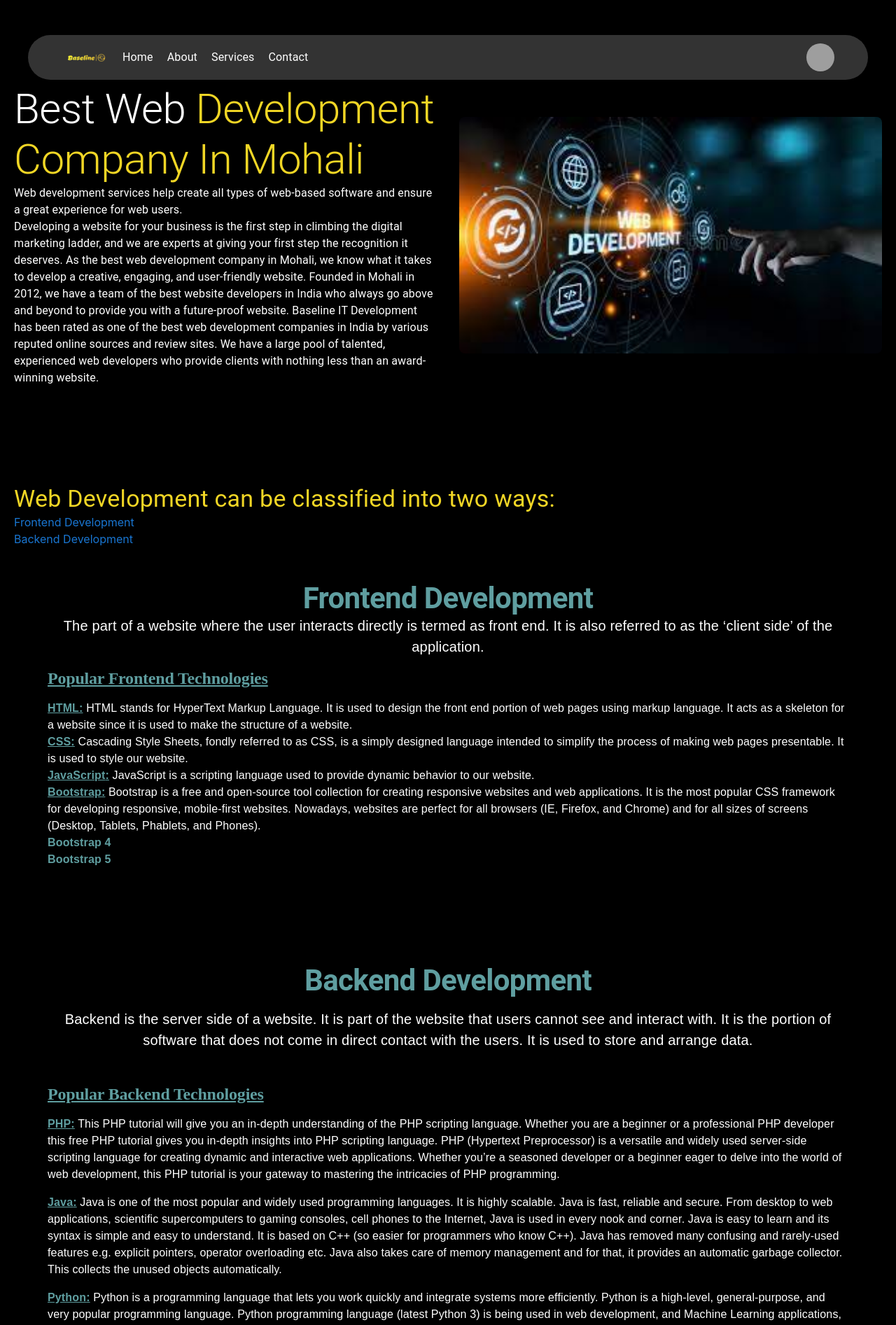
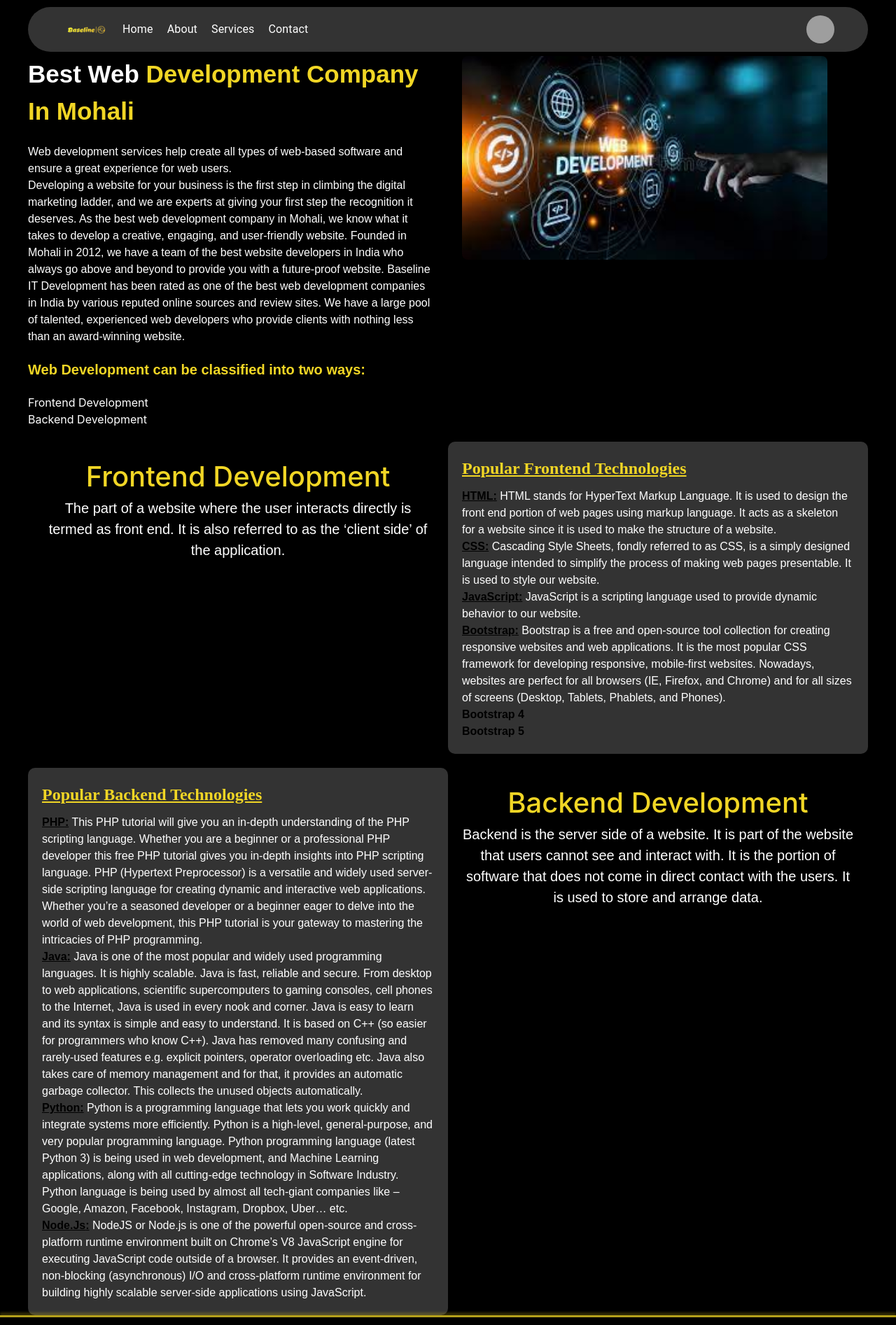
Before and after one commit to PriyankaSharma13/react-baseline, a React (Create React App) app in the folder baseline-project/: page /webdevelopment in a window 1280 px wide. Shown: the top 1893 px of the page at 70% size. Built offline with nearby package versions, Linux system fonts and the light colour scheme; grey boxes are pictures that could not be loaded.

Commit message:
fix: designing

```diff
--- a/baseline-project/src/common/navbar/navbar.module.css
+++ b/baseline-project/src/common/navbar/navbar.module.css
@@ -1,11 +1,18 @@
+*{
+  margin: 0;
+  padding: 0;
+  box-sizing: border-box;
+
+}
 .navbar {
-width: 100%;
+/* width: 100%; */
 background:var(--black) !important;
+height: 80px;
 }
 .navbarContainer {
     max-width: 1200px;
     margin: 0 auto;
-    margin-top: 50px;
+    margin-top: 10px;
     z-index: 1;
     position: relative;
     backdrop-filter: blur(10px);
--- a/baseline-project/src/pages/contact/Contact.js
+++ b/baseline-project/src/pages/contact/Contact.js
@@ -34,7 +34,7 @@ function Contact() {
 
   return (
     <>
-    <Box sx={{  }}>
+    <Box>
         <Navbar />
         <Box className="container mx-auto mt-8 mb-4">
           <Typography variant="h2" className="text-2xl font-bold mb-4">Contact Us</Typography>
--- a/baseline-project/src/pages/servicesinformation/webdevelopment/Webdevelopment.js
+++ b/baseline-project/src/pages/servicesinformation/webdevelopment/Webdevelopment.js
@@ -1,53 +1,65 @@
 import React from "react";
 import Navbar from "../../../common/navbar/Navbar";
-import { Box, Grid, Typography, Link } from "@mui/material";
 import img from "../../../assets/images.jpg";
-import Footer from "../../../components/footer/footer";
-import styles from "./styles.module.css";
 import Frontend from "./frontendinfo/Frontend";
 import Backend from "./backendinfo/Backend";
+import { Link } from "react-router-dom";
+import styles from "./styles.module.css";
+import Footer from "../../../components/footer/footer";
 
 const WebDevelopment = () => {
   return (
-    <Box>
+    <>
+      {/* Navbar */}
       <Navbar />
-      <Box sx={{ backgroundColor: "black" }}>
-        <Box maxWidth="xl" className={styles.container}>
-          <Grid container spacing={4} alignItems="center">
-            <Grid item xs={12} md={6}>
-              <Typography variant="h2" className={styles.heading}>
+
+      {/* Main Content */}
+      <div style={{ marginTop: '80px', backgroundColor: "black" }}>
+        <div style={{ backgroundColor: "black", margin: "0 auto", maxWidth: "1200px" }}>
+          <div className={styles.container}>
+            <div style={{ display: 'flex', justifyContent: 'center' }}>
+              {/* Text Content */}
+              <div style={{ flex: 1, marginRight: '20px' }}>
+                <h2 className={styles.heading}>
                 <span className={styles.whiteText}>Best Web</span> Development Company In Mohali
-              </Typography>
-              <Typography variant="body1" className={styles.text}>
+                </h2>
+                <p className={styles.text}>
                   Web development services help create all types of web-based software and ensure a great experience for web users.
-              </Typography>
-              <Typography variant="body1" className={styles.text}>
+                </p>
+                <p className={styles.text}>
                   Developing a website for your business is the first step in climbing the digital marketing ladder, and we are experts at giving your first step the recognition it deserves. As the best web development company in Mohali, we know what it takes to develop a creative, engaging, and user-friendly website. Founded in Mohali in 2012, we have a team of the best website developers in India who always go above and beyond to provide you with a future-proof website. Baseline IT Development has been rated as one of the best web development companies in India by various reputed online sources and review sites. We have a large pool of talented, experienced web developers who provide clients with nothing less than an award-winning website.
-              </Typography>
-            </Grid>
-            <Grid item xs={12} md={6}>
+                </p>
+              </div>
+
+              {/* Image */}
+              <div style={{ flex: 1, marginLeft: '20px', textAlign: 'center' }}>
                 <img src={img} alt="images" className={styles.image} />
-            </Grid>
-          </Grid>
-        </Box>
+              </div>
+            </div>
+          </div>
 
-        <Box maxWidth="xl" className={styles.container}>
-          <Typography variant="h4" className={styles.heading}>
+          {/* Additional Information */}
+          <div className={styles.container2}>
+            <h3 className={styles.heading1}>
               Web Development can be classified into two ways:
-          </Typography>
-          <Link component={Link} to="/frontend" underline="none" className={styles.link}>
+            </h3>
+            <div className={styles.text1}>
+              <Link to="/frontend" className={styles.link}>
                 Frontend Development
               </Link>
-          <Link component={Link} to="/backend" underline="none" className={styles.link}>
+              <Link to="/backend" className={styles.link}>
                 Backend Development
               </Link>
-
+            </div>
             <Frontend />
             <Backend />
-        </Box>
-      </Box>
+          </div>
+        </div>
+      </div>
+
+      {/* Footer */}
       <Footer />
-    </Box>
+    </>
   );
 };
 
--- a/baseline-project/src/pages/servicesinformation/webdevelopment/backendinfo/Backend.js
+++ b/baseline-project/src/pages/servicesinformation/webdevelopment/backendinfo/Backend.js
@@ -1,81 +1,45 @@
-import React from "react";
-import { Box, Container, Typography, Grid, List, ListItem, ListItemText } from "@mui/material";
+import React from 'react';
 
 function Backend() {
   const backendTechnologies = [
     {
       name: "PHP",
-      description:
-        "This PHP tutorial will give you an in-depth understanding of the PHP scripting language. Whether you are a beginner or a professional PHP developer this free PHP tutorial gives you in-depth insights into PHP scripting language. PHP (Hypertext Preprocessor) is a versatile and widely used server-side scripting language for creating dynamic and interactive web applications. Whether you’re a seasoned developer or a beginner eager to delve into the world of web development, this PHP tutorial is your gateway to mastering the intricacies of PHP programming.",
+      description: "This PHP tutorial will give you an in-depth understanding of the PHP scripting language. Whether you are a beginner or a professional PHP developer this free PHP tutorial gives you in-depth insights into PHP scripting language. PHP (Hypertext Preprocessor) is a versatile and widely used server-side scripting language for creating dynamic and interactive web applications. Whether you’re a seasoned developer or a beginner eager to delve into the world of web development, this PHP tutorial is your gateway to mastering the intricacies of PHP programming.",
     },
     {
       name: "Java",
-      description:
-        "Java is one of the most popular and widely used programming languages. It is highly scalable. Java is fast, reliable and secure. From desktop to web applications, scientific supercomputers to gaming consoles, cell phones to the Internet, Java is used in every nook and corner. Java is easy to learn and its syntax is simple and easy to understand. It is based on C++ (so easier for programmers who know C++). Java has removed many confusing and rarely-used features e.g. explicit pointers, operator overloading etc. Java also takes care of memory management and for that, it provides an automatic garbage collector. This collects the unused objects automatically.",
+      description: "Java is one of the most popular and widely used programming languages. It is highly scalable. Java is fast, reliable and secure. From desktop to web applications, scientific supercomputers to gaming consoles, cell phones to the Internet, Java is used in every nook and corner. Java is easy to learn and its syntax is simple and easy to understand. It is based on C++ (so easier for programmers who know C++). Java has removed many confusing and rarely-used features e.g. explicit pointers, operator overloading etc. Java also takes care of memory management and for that, it provides an automatic garbage collector. This collects the unused objects automatically.",
     },
     {
       name: "Python",
-      description:
-        "Python is a programming language that lets you work quickly and integrate systems more efficiently. Python is a high-level, general-purpose, and very popular programming language. Python programming language (latest Python 3) is being used in web development, and Machine Learning applications, along with all cutting-edge technology in Software Industry. Python language is being used by almost all tech-giant companies like – Google, Amazon, Facebook, Instagram, Dropbox, Uber… etc.",
+      description: "Python is a programming language that lets you work quickly and integrate systems more efficiently. Python is a high-level, general-purpose, and very popular programming language. Python programming language (latest Python 3) is being used in web development, and Machine Learning applications, along with all cutting-edge technology in Software Industry. Python language is being used by almost all tech-giant companies like – Google, Amazon, Facebook, Instagram, Dropbox, Uber… etc.",
     },
     {
       name: "Node.Js",
-      description:
-        "NodeJS or Node.js is one of the powerful open-source and cross-platform runtime environment built on Chrome’s V8 JavaScript engine for executing JavaScript code outside of a browser. It provides an event-driven, non-blocking (asynchronous) I/O and cross-platform runtime environment for building highly scalable server-side applications using JavaScript.",
+      description: "NodeJS or Node.js is one of the powerful open-source and cross-platform runtime environment built on Chrome’s V8 JavaScript engine for executing JavaScript code outside of a browser. It provides an event-driven, non-blocking (asynchronous) I/O and cross-platform runtime environment for building highly scalable server-side applications using JavaScript.",
     },
   ];
 
   return (
-    <Box>
-      <Box className="p-4 md:p-12">
-        <Box maxWidth="xl">
-          <Grid container spacing={2} justifyContent="center" alignItems="center" mb={6}>
-            <Grid item xs={12}>
-              <Typography variant="h1" align="center" sx={{ fontSize: { xs: "28px", md: "42px" }, fontWeight: 600, color: "#5F9EA0" }}>
-                Backend Development
-              </Typography>
-              <Typography variant="body1" align="center" sx={{ fontSize: "20px", fontFamily: "sans-serif", color: "white", mt: 2 }}>
-                Backend is the server side of a website. It is part of the website that users cannot see and interact with. It is the portion of software that does not come in direct contact with the users. It is used to store and arrange data.
-              </Typography>
-            </Grid>
-          </Grid>
+    <div style={{ display: 'flex' , marginTop:"20px",}}>
+      <div style={{ flex: 1, backgroundColor: '#333', padding: '20px', borderRadius: '10px' }}>
+        <h2 style={{ fontSize: '24px', marginBottom: '10px', fontFamily: '-moz-initial', color: '#f1d625', fontWeight: 600, textDecoration: 'underline' }}>
+          Popular Backend Technologies
+        </h2>
+        {backendTechnologies.map((technology, index) => (
+          <p key={index} style={{ fontFamily: 'sans-serif', color: 'white' }}>
+            <strong style={{ color: 'black', textDecoration: 'underline' }}>{technology.name}:</strong> {technology.description}
+          </p>
+        ))}
+      </div>
+      <div style={{ flex: 1, padding: '20px' }}>
+        <h1 style={{ fontSize: '40px', fontWeight: 500, color: '#f1d625', textAlign: 'center' }}>Backend Development</h1>
+        <p style={{ fontSize: '20px', fontFamily: 'sans-serif', color: 'white', textAlign: 'center' }}>
+          Backend is the server side of a website. It is part of the website that users cannot see and interact with. It is the portion of software that does not come in direct contact with the users. It is used to store and arrange data.
+        </p>
+      </div>
 
-          <Grid container spacing={2} justifyContent="center" alignItems="center">
-            <Grid item xs={12}>
-              <Typography variant="h2" sx={{ fontSize: "24px", mb: 2, fontFamily: "-moz-initial", color: "#5F9EA0", fontWeight: 600, textDecoration: "underline" }}>
-                Popular Backend Technologies
-              </Typography>
-              {backendTechnologies.map((technology, index) => (
-                <Typography key={index} variant="body1" sx={{ fontFamily: "sans-serif", color: "white", mt: 2 }}>
-                  <strong style={{ color: "#5F9EA0", textDecoration: "underline" }}>{technology.name}:</strong> {technology.description}
-                </Typography>
-              ))}
-            </Grid>
-          </Grid>
-
-          <Grid container spacing={2} justifyContent="center" alignItems="center" mt={5}>
-            <Grid item xs={12}>
-              <Typography variant="h1" align="center" sx={{ fontSize: { xs: "28px", md: "42px" }, fontWeight: 600, color: "#5F9EA0", fontFamily: "-moz-initial" }}>
-                One-Stop Destination For All Your Web Development Needs
-              </Typography>
-              <Typography variant="body1" align="center" sx={{ fontSize: "20px", fontFamily: "sans-serif", color: "black", mt: 2 }}>
-                As the best web development company in Mohali, we offer our customers an extensive range of website development services all under one roof. By doing so, we hope to ease the burden on businesses that require multiple types of websites based on their specializations and industries.
-              </Typography>
-            </Grid>
-
-            {/* <Grid item xs={12}>
-              <List>
-                {['Php Development', 'React.js', 'Bigcommerce', 'Laravel', 'Shopify', 'Wordpress', 'Web Developer'].map((item, index) => (
-                  <ListItem key={index}>
-                    <ListItemText primary={item} sx={{ color: "#5F9EA0", textDecoration: "underline", fontWeight: 600, cursor: "pointer"}} />
-                  </ListItem>
-                ))}
-              </List>
-            </Grid> */}
-          </Grid>
-        </Box>
-      </Box>
-    </Box>
+    </div>
   );
 }
 
--- a/baseline-project/src/pages/servicesinformation/webdevelopment/frontendinfo/Frontend.js
+++ b/baseline-project/src/pages/servicesinformation/webdevelopment/frontendinfo/Frontend.js
@@ -1,5 +1,4 @@
 import React from 'react';
-import { Box, Container, Typography, Grid } from '@mui/material';
 
 function Frontend() {
   const frontendTechnologies = [
@@ -30,36 +29,30 @@ function Frontend() {
   ];
 
   return (
-    <Box>
-      <Box className=" p-4 md:p-12">
-        <Box maxWidth="xl" mb={5}>
-          <Grid container spacing={2} direction="column" alignItems="center">
-            <Grid item xs={12}>
-              <Typography variant="h1" align="center" sx={{ fontSize: "42px", fontWeight: 600, color: "#5F9EA0" }}>
-                Frontend Development
-              </Typography>
-              <Typography variant="body1" align="center" sx={{ fontSize: "20px", fontFamily: "sans-serif", color: 'white' }}>
+    <div style={{ display: 'flex' , marginTop:"20px"}}>
+      <div style={{ flex: 1, padding: '20px' }}>
+        <h1 style={{ fontSize: '40px', fontWeight: 500, color: '#f1d625', textAlign: 'center' }}>Frontend Development</h1>
+        <p style={{ fontSize: '20px', fontFamily: 'sans-serif', color: 'white', textAlign: 'center' }}>
           The part of a website where the user interacts directly is termed as front end. It is also referred to as the ‘client side’ of the application.
-              </Typography>
-            </Grid>
-            <Grid item xs={12}>
-              <Typography variant="h2" sx={{ fontSize: "24px", mb: 2, fontFamily: "-moz-initial", color: "#5F9EA0", fontWeight: 600 , textDecoration: "underline"}}>
+        </p>
+
+
+      </div>
+      <div style={{ flex: 1, backgroundColor: '#333', padding: '20px', borderRadius: '10px' }}>
+        <h2 style={{ fontSize: '24px', marginBottom: '10px', fontFamily: '-moz-initial', color: '#f1d625', fontWeight: 600, textDecoration: 'underline' }}>
           Popular Frontend Technologies
-              </Typography>
+        </h2>
         {frontendTechnologies.map((technology, index) => (
-                <Typography key={index} variant="body1" sx={{ fontFamily: "sans-serif", color: "white" }}>
+          <p key={index} style={{ fontFamily: 'sans-serif', color: 'white' }}>
             {technology.description ? (
-                    <strong style={{ color: "#5F9EA0" , textDecoration: "underline"}}>{technology.name}:</strong>
+              <strong style={{ color: 'black', textDecoration: 'underline' }}>{technology.name}:</strong>
             ) : (
-                    <strong style={{ color: "#5F9EA0", fontWeight: 600 }}>{technology.name}</strong>
+              <strong style={{ color: 'black', fontWeight: 600 }}>{technology.name}</strong>
             )} {technology.description}
-                </Typography>
+          </p>
         ))}
-            </Grid>
-          </Grid>
-        </Box>
-      </Box>
-    </Box>
+      </div>
+    </div>
   );
 }
 
--- a/baseline-project/src/pages/servicesinformation/webdevelopment/styles.module.css
+++ b/baseline-project/src/pages/servicesinformation/webdevelopment/styles.module.css
@@ -1,37 +1,47 @@
 .container {
-    margin: 0 auto;
-    margin-top: 100px;
-    padding: 20px;
+  background-color: black;
+  display: flex;
+  justify-content: space-between;
+}
+.heading{
+  font-weight: bold;
+  font-family: sans-serif;
+  font-size: 35px;
+  color: #f1d625;
+  margin-bottom: 20px;
 }
 
-  .heading {
-    font-weight: bold;
-    font-family: sans-serif;
-    color: #F1D625;
-    margin-bottom: 30px;
-  }
 
 .whiteText {
   color: white;
 }
-
 .text {
-    font-size: 18px;
+  font-size: 16px;
   font-family: sans-serif;
   color: white;
-    margin-bottom: 20px;
+
 }
-
 .image {
-    width: 100%;
+  width: 90%;
   height: auto;
   border-radius: 8px;
 }
+.link{
+  color: white;
 
-  .link {
-    display: block;
-    color: white;
-    font-weight: 600;
+}
+.container2{
+  margin-top: 20px;
+}
+.heading1{
+  font-weight: bold;
   font-family: sans-serif;
-    margin-bottom: 10px;
+  font-size: 20px;
+  color: #f1d625;
+  margin-bottom: 20px;
 }
+.text1{
+display: grid;
+gap:"10px"
+
+}
```
Also changed, not shown: baseline-project/src/components/particle/Particle.js (+1 -34 lines), baseline-project/src/assets/45.png (added), baseline-project/src/assets/frontend.png (added). Lines whose indentation alone changed are shown as unchanged.
